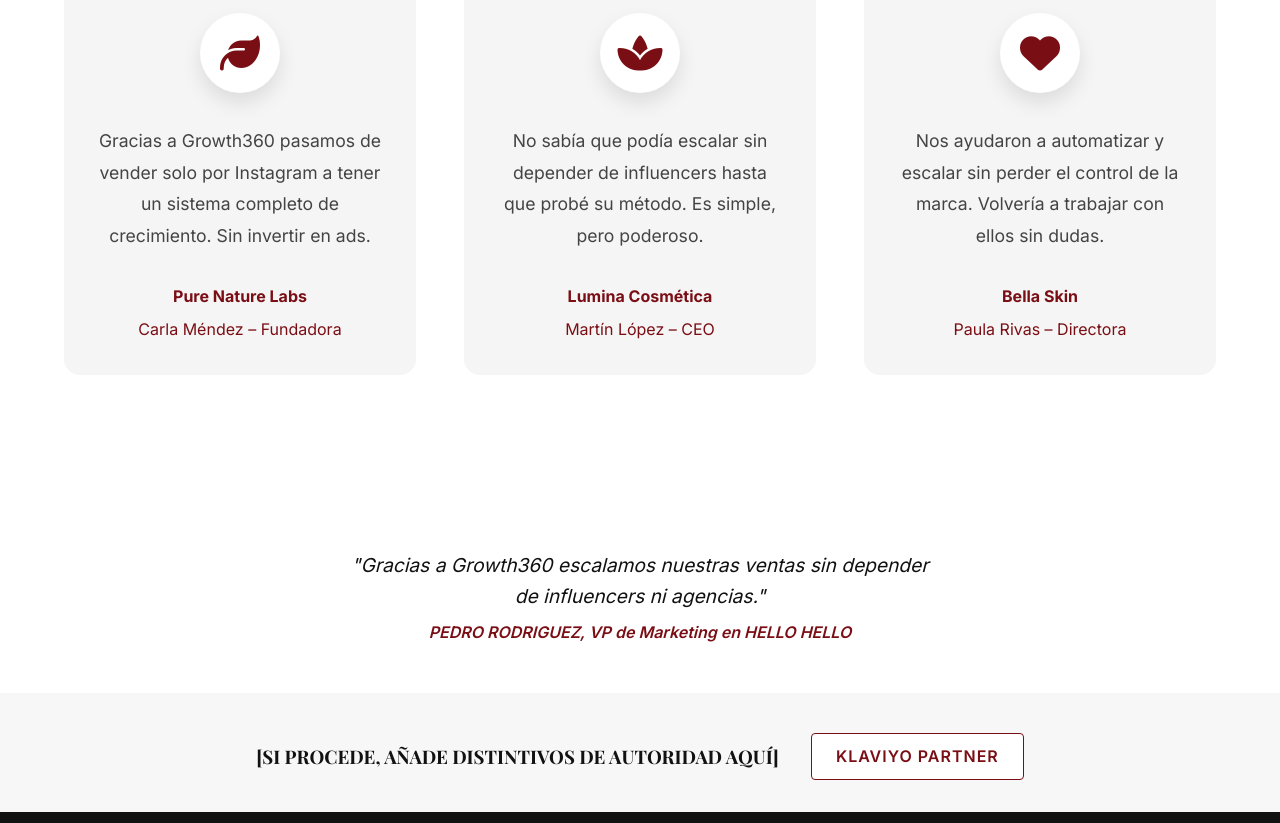
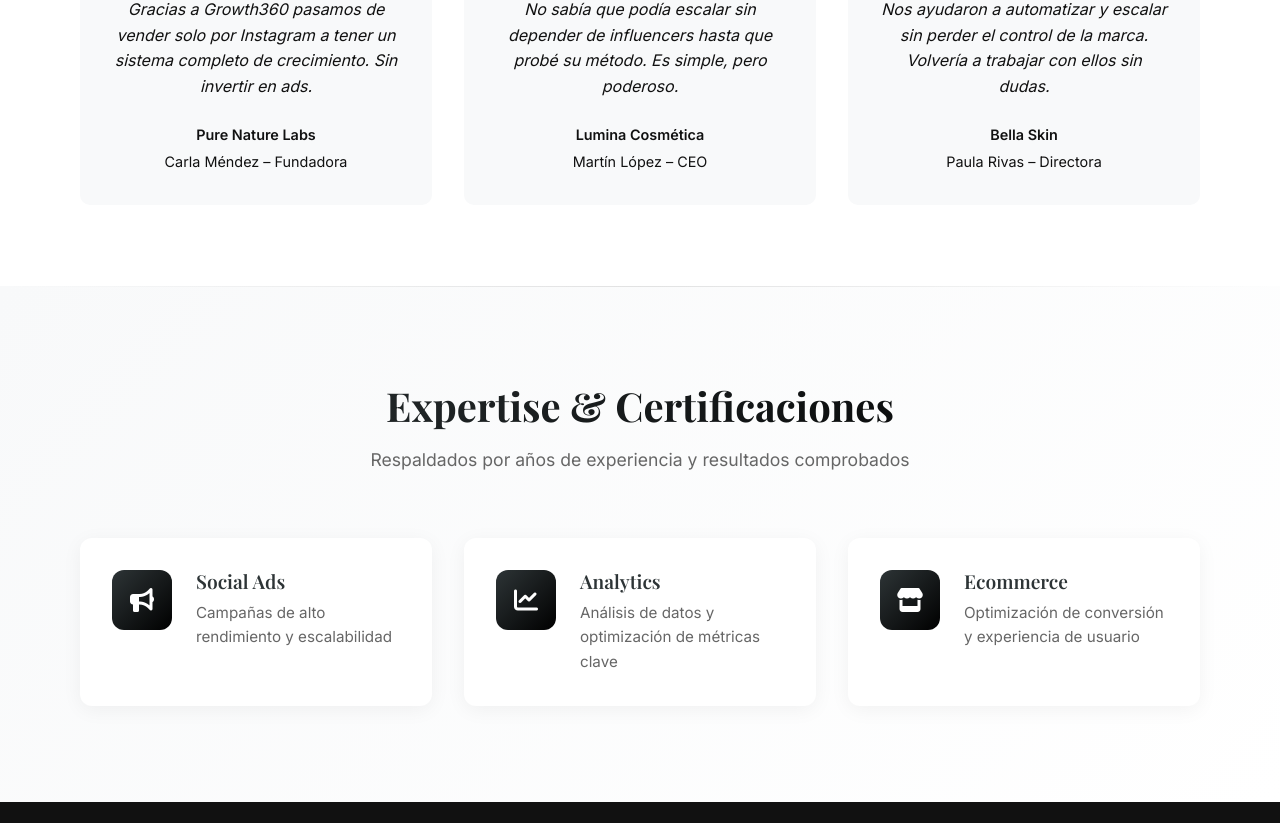
Before and after one commit to frankko93/growth360, a plain HTML site: page index.html in a window 1280 px wide. Shown: the part 3464-4287 px from the top of the page. Drawn offline with nearby package versions, Linux system fonts and the light colour scheme; a script that the page names is missing.

Commit message:
Add files via upload

```diff
--- a/index.html
+++ b/index.html
@@ -150,23 +150,48 @@
     </div>
   </section>
 
-  <!-- Testimonio -->
-  <section class="testimonial">
-    <div class="container testimonial__content">
-      <blockquote>
-        <!-- EDITABLE -->"Gracias a Growth360 escalamos nuestras ventas sin depender de influencers ni agencias."
-        <footer><!-- EDITABLE -->PEDRO RODRIGUEZ, VP de Marketing en HELLO HELLO</footer>
-      </blockquote>
-    </div>
-  </section>
-
   <!-- Autoridad -->
   <section class="authority">
     <div class="container authority__content">
-      <div>
-        <h3><!-- EDITABLE -->[SI PROCEDE, AÑADE DISTINTIVOS DE AUTORIDAD AQUÍ]</h3>
+      <div class="authority__header">
+        <h2>Expertise & Certificaciones</h2>
+        <p>Respaldados por años de experiencia y resultados comprobados</p>
       </div>
-      <a href="#" class="btn authority__btn">Klaviyo Partner</a>
+      <div class="authority__badges">
+        <!-- Social Ads -->
+        <div class="authority__badge">
+          <div class="badge__icon">
+            <i class="fas fa-bullhorn"></i>
+          </div>
+          <div class="badge__content">
+            <h3>Social Ads</h3>
+            <p>Campañas de alto rendimiento y escalabilidad</p>
+          </div>
+        </div>
+
+        <!-- Analytics -->
+        <div class="authority__badge">
+          <div class="badge__icon">
+            <i class="fas fa-chart-line"></i>
+          </div>
+          <div class="badge__content">
+            <h3>Analytics</h3>
+            <p>Análisis de datos y optimización de métricas clave</p>
+          </div>
+        </div>
+
+        <!-- Ecommerce -->
+        <div class="authority__badge">
+          <div class="badge__icon">
+            <i class="fas fa-store"></i>
+          </div>
+          <div class="badge__content">
+            <h3>Ecommerce</h3>
+            <p>Optimización de conversión y experiencia de usuario</p>
+          </div>
+        </div>
+
+      </div>
     </div>
   </section>
 
--- a/style.css
+++ b/style.css
@@ -450,50 +450,197 @@ h1, h2, h3, h4, h5, h6 {
   color: #444;
 }
 
-/* Testimonial */
-.testimonial {
+/* Testimonios Clientes */
+.testimonios-clientes {
+  padding: 5rem 0;
   background: #fff;
-  padding: 3rem 0 2rem 0;
+}
+
+.testimonios-clientes__title {
   text-align: center;
+  margin-bottom: 3rem;
+  font-family: 'Playfair Display', serif;
+  font-weight: 600;
 }
-.testimonial blockquote {
-  font-size: 1.2rem;
+
+.testimonios-clientes__cards {
+  display: grid;
+  grid-template-columns: repeat(auto-fit, minmax(280px, 1fr));
+  gap: 2rem;
+  padding: 0 1rem;
+}
+
+.testimonio-card {
+  background: #f8f9fa;
+  padding: 2rem;
+  border-radius: 10px;
+  text-align: center;
+  transition: transform 0.3s ease;
+}
+
+.testimonio-card:hover {
+  transform: translateY(-5px);
+}
+
+.testimonio-card__icon {
+  width: 60px;
+  height: 60px;
+  background: linear-gradient(135deg, #2d3436 0%, #000000 100%);
+  border-radius: 50%;
+  display: flex;
+  align-items: center;
+  justify-content: center;
+  margin: 0 auto 1.5rem;
+}
+
+.testimonio-card__icon i {
+  color: white;
+  font-size: 1.5rem;
+}
+
+.testimonio-card__texto {
   font-style: italic;
-  color: #111;
-  margin: 0 auto 1rem auto;
-  max-width: 600px;
+  margin-bottom: 1.5rem;
+  line-height: 1.6;
 }
-.testimonial footer {
-  font-size: 1rem;
-  color: #7a0e15;
+
+.testimonio-card__autor {
+  font-size: 0.9rem;
+}
+
+.testimonio-card__autor span {
+  display: block;
   font-weight: 600;
-  margin-top: 0.5rem;
+  margin-bottom: 0.25rem;
 }
 
 /* Autoridad */
 .authority {
-  background: #f7f7f7;
-  padding: 2.5rem 0 2rem 0;
+  padding: 6rem 0;
+  background: linear-gradient(135deg, #f8f9fa 0%, #ffffff 100%);
+  position: relative;
+  overflow: hidden;
+}
+
+.authority::before {
+  content: '';
+  position: absolute;
+  top: 0;
+  left: 0;
+  right: 0;
+  height: 1px;
+  background: linear-gradient(to right, transparent, rgba(0,0,0,0.1), transparent);
+}
+
+.authority__content {
+  max-width: 1200px;
+  margin: 0 auto;
+}
+
+.authority__header {
   text-align: center;
+  margin-bottom: 4rem;
 }
-.authority__content {
+
+.authority__header h2 {
+  font-family: 'Playfair Display', serif;
+  font-size: 2.5rem;
+  font-weight: 700;
+  margin-bottom: 1rem;
+  background: linear-gradient(135deg, #2d3436 0%, #000000 100%);
+  -webkit-background-clip: text;
+  -webkit-text-fill-color: transparent;
+}
+
+.authority__header p {
+  font-size: 1.1rem;
+  color: #666;
+  max-width: 600px;
+  margin: 0 auto;
+}
+
+.authority__badges {
+  display: grid;
+  grid-template-columns: repeat(auto-fit, minmax(280px, 1fr));
+  gap: 2rem;
+  padding: 0 1rem;
+}
+
+.authority__badge {
+  display: flex;
+  align-items: flex-start;
+  gap: 1.5rem;
+  padding: 2rem;
+  background: white;
+  border-radius: 12px;
+  box-shadow: 0 4px 20px rgba(0,0,0,0.05);
+  transition: all 0.3s ease;
+}
+
+.authority__badge:hover {
+  transform: translateY(-5px);
+  box-shadow: 0 8px 30px rgba(0,0,0,0.1);
+}
+
+.badge__icon {
+  flex-shrink: 0;
+  width: 60px;
+  height: 60px;
+  border-radius: 12px;
+  background: linear-gradient(135deg, #2d3436 0%, #000000 100%);
   display: flex;
   align-items: center;
   justify-content: center;
-  gap: 2rem;
 }
-.authority__btn {
-  background: #fff;
-  color: #7a0e15;
-  border: 1.5px solid #7a0e15;
+
+.badge__icon i {
+  font-size: 1.5rem;
+  color: white;
+}
+
+.badge__content {
+  flex-grow: 1;
+}
+
+.badge__content h3 {
+  font-size: 1.2rem;
   font-weight: 600;
-  padding: 0.6em 1.5em;
-  border-radius: 4px;
-  transition: background 0.2s, color 0.2s;
+  margin-bottom: 0.5rem;
+  color: #2d3436;
 }
-.authority__btn:hover {
-  background: #7a0e15;
-  color: #fff;
+
+.badge__content p {
+  font-size: 0.95rem;
+  color: #666;
+  line-height: 1.6;
+}
+
+@media (max-width: 768px) {
+  .authority {
+    padding: 4rem 0;
+  }
+
+  .authority__header h2 {
+    font-size: 2rem;
+  }
+
+  .authority__badges {
+    grid-template-columns: 1fr;
+    gap: 1.5rem;
+  }
+
+  .authority__badge {
+    padding: 1.5rem;
+  }
+
+  .badge__icon {
+    width: 50px;
+    height: 50px;
+  }
+
+  .badge__icon i {
+    font-size: 1.25rem;
+  }
 }
 
 /* Footer */
@@ -922,86 +1069,6 @@ h1, h2, h3, h4, h5, h6 {
   }
 }
 
-/* Testimonios Clientes */
-.testimonios-clientes {
-  background: var(--color-white);
-  padding: 8rem 0;
-  position: relative;
-}
-.testimonios-clientes__title {
-  text-align: center;
-  font-size: 2.5rem;
-  font-weight: 700;
-  margin-bottom: 4rem;
-  color: var(--color-black);
-}
-.testimonios-clientes__cards {
-  display: flex;
-  gap: 3rem;
-  justify-content: center;
-  flex-wrap: wrap;
-}
-.testimonio-card {
-  background: var(--color-gray);
-  border-radius: 16px;
-  padding: 3rem 2rem 2rem;
-  flex: 1 1 300px;
-  min-width: 280px;
-  max-width: 380px;
-  transition: var(--transition);
-  position: relative;
-  display: flex;
-  flex-direction: column;
-  align-items: center;
-}
-.testimonio-card:hover {
-  transform: translateY(-5px);
-  box-shadow: 0 20px 40px rgba(0,0,0,0.1);
-}
-.testimonio-card__icon {
-  width: 80px;
-  height: 80px;
-  background: var(--color-white);
-  border-radius: 50%;
-  display: flex;
-  align-items: center;
-  justify-content: center;
-  margin-bottom: 2rem;
-  box-shadow: 0 10px 20px rgba(0,0,0,0.1);
-}
-.testimonio-card__icon i {
-  font-size: 2.5rem;
-  color: var(--color-primary);
-}
-.testimonio-card__texto {
-  font-size: 1.1rem;
-  color: #444;
-  margin-bottom: 2rem;
-  line-height: 1.8;
-  text-align: center;
-}
-.testimonio-card__autor {
-  font-size: 1rem;
-  color: var(--color-primary);
-  font-weight: 500;
-  text-align: center;
-}
-.testimonio-card__autor span {
-  font-weight: 700;
-  display: block;
-  margin-bottom: 0.5rem;
-}
-@media (max-width: 900px) {
-  .testimonios-clientes__cards {
-    flex-direction: column;
-    align-items: center;
-    gap: 1.5rem;
-  }
-  .testimonio-card {
-    max-width: 100%;
-  }
-}
-
 /* Animaciones */
 .proceso__step,
 .testimonio-card,
```
